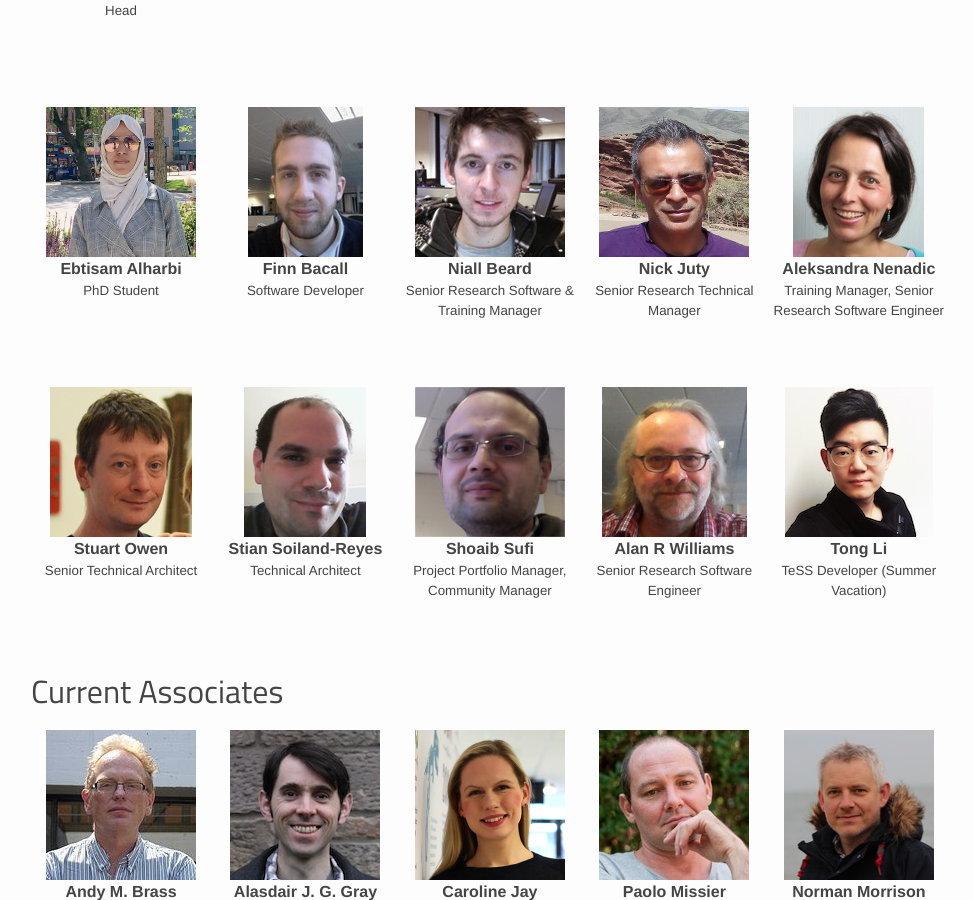
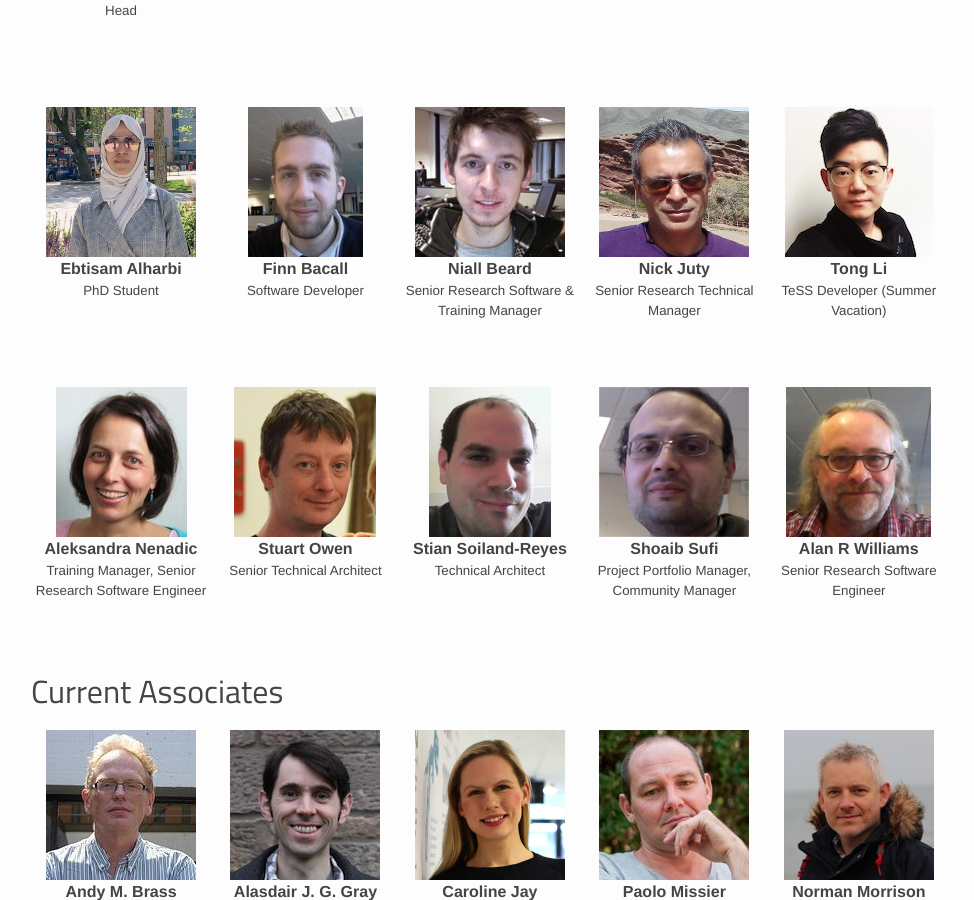
Before and after one commit to eScienceLab/eScienceLab.github.io, a Jekyll site: the page built from people.md, in a window 1280 px wide and 900 px high, scrolled down 424 px. Shown: the whole window, without its empty margins (69-1043 px from the left). Built offline with Jekyll 4.4.1, drawn with Linux system fonts in a browser that asks for light colours; comment, search, counter and statistics services are not loaded; some of the changed lines change nothing that is shown.

Commit message:
Alphabetized?

```diff
--- a/people.md
+++ b/people.md
@@ -26,6 +26,9 @@ staff:
   orcid: 0000-0002-2036-8350
   img: nick-juty-sm.jpg
   role: Senior Research Technical Manager
+- name: Tong Li
+  img: tong-li-sm.jpg
+  role: TeSS Developer (Summer Vacation)
 - name: Aleksandra Nenadic
   orcid: 0000-0002-2269-3894
   img: aleks-nenadic-sm.jpg
@@ -46,9 +49,6 @@ staff:
   orcid: 0000-0003-3156-2105
   img: alan-williams-sm.jpg
   role: Senior Research Software Engineer
-- name: Tong Li
-  img: tong-li-sm.jpg
-  role: TeSS Developer (Summer Vacation)
 
 phd:
 
```
